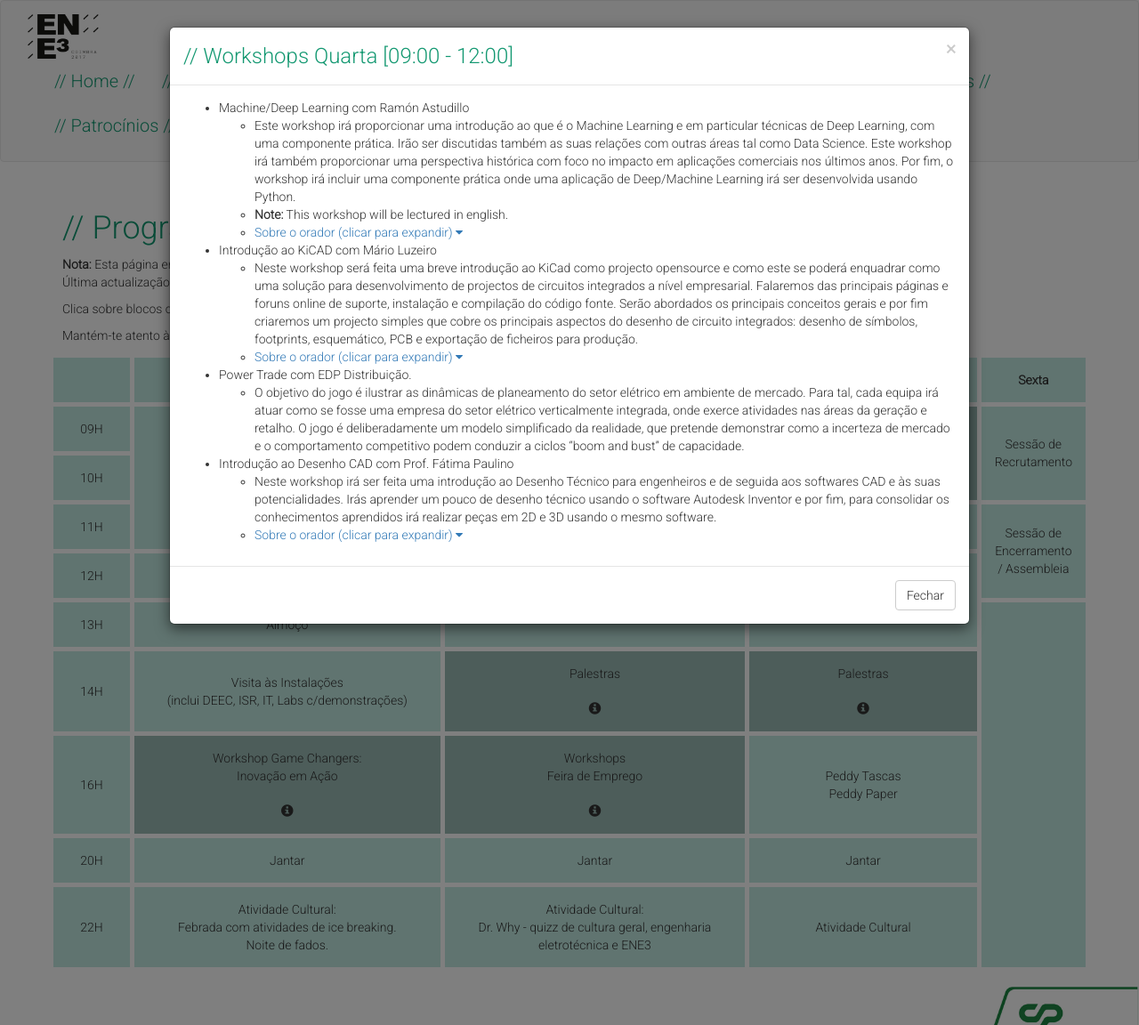
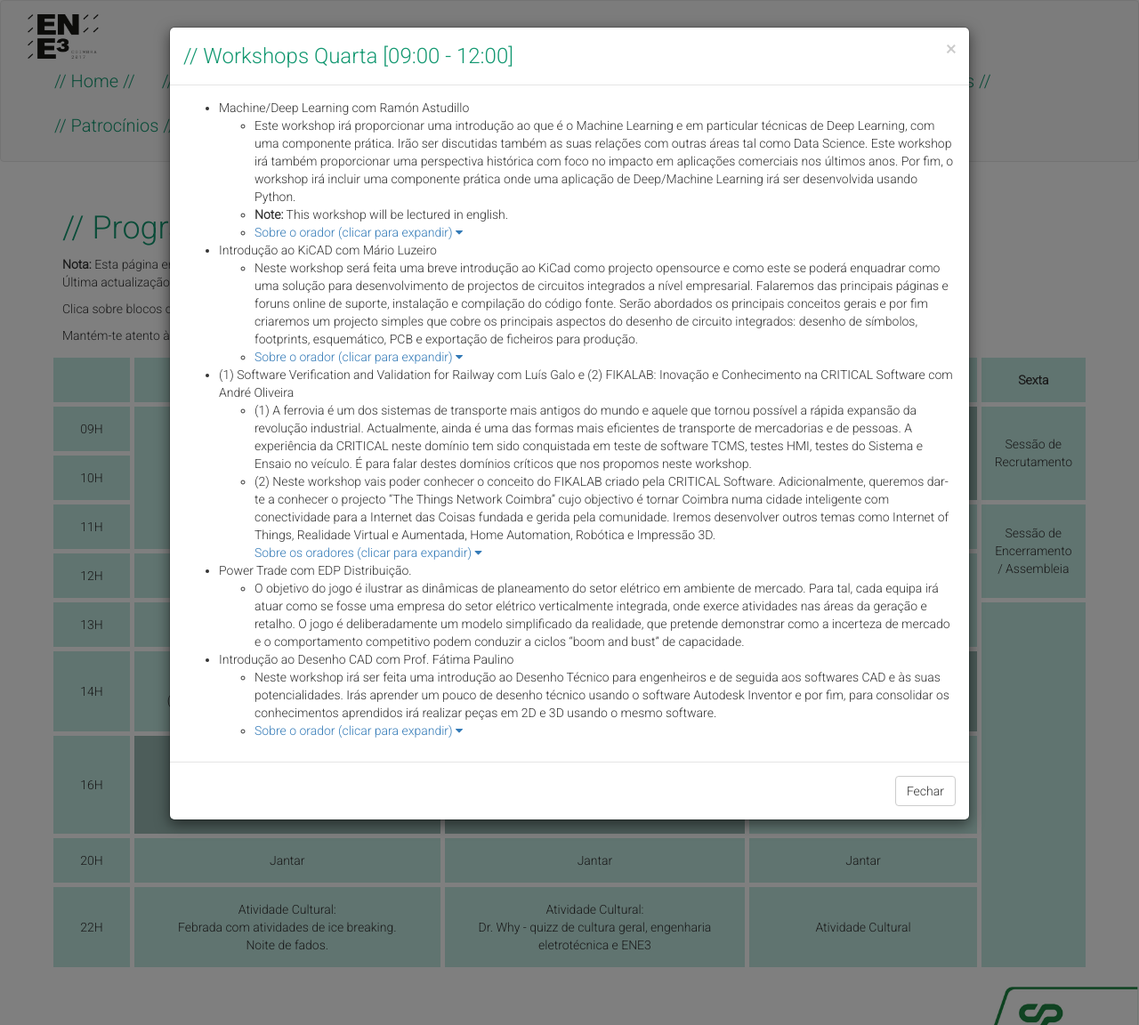
Before and after one commit to bluetrickpt/ENE3_17, a PHP site: page /program.php in a window 1280 px wide, after a click on "Workshops". Shown: the whole page at 89% size. Run offline with PHP 8.4, Linux system fonts and the light colour scheme; some libraries are stand-ins or nearby versions.

Commit message:
Updates program

```diff
--- a/program.php
+++ b/program.php
@@ -29,7 +29,7 @@
 
         <p>
             <b>Nota:</b> Esta página encontra-se em constante actualização. Novas actividades serão adicionadas e mais
-            detalhes vão sendo publicitados. <br>Última actualização: 16-Aug-2017.
+            detalhes vão sendo publicitados. <br>Última actualização: 22-Agosto-2017.
         </p>
 
         <p>
--- a/table_program/table.html
+++ b/table_program/table.html
@@ -169,6 +169,24 @@
                             </p>
                         </li>
                     </ul>
+
+                    <li>
+                        (1) Software Verification and Validation for Railway com Luís Galo e (2) FIKALAB: Inovação e Conhecimento na CRITICAL Software com André Oliveira
+                        <ul>
+                            <li>(1) A ferrovia é um dos sistemas de transporte mais antigos do mundo e aquele que tornou possível a rápida expansão da revolução industrial. Actualmente, ainda é uma das formas mais eficientes de transporte de mercadorias e de pessoas. A experiência da CRITICAL neste domínio tem sido conquistada em teste de software TCMS, testes HMI, testes do Sistema e Ensaio no veículo. É para falar destes domínios críticos que nos propomos neste workshop.</li>
+                            <li>(2) Neste workshop vais poder conhecer o conceito do FIKALAB criado pela CRITICAL Software. Adicionalmente, queremos dar-te a conhecer o projecto “The Things Network Coimbra” cujo objectivo é tornar Coimbra numa cidade inteligente com conectividade para a Internet das Coisas fundada e gerida pela comunidade. Iremos desenvolver outros temas como Internet of Things, Realidade Virtual e Aumentada, Home Automation, Robótica e Impressão 3D.</li>
+                            <a data-toggle="collapse" href="#collapseCritical">Sobre os oradores (clicar para expandir) <i class="fa fa-caret-down" aria-hidden="true"></i></a>
+
+                            <p class="collapse" id="collapseCritical">
+                                Luís Galo trabalha na CRITICAL Software há 5 anos como Project Engineer na área de Safety CRITICAL (projectos de elevada criticidade em negócios habitualmente de risco: defesa, aeronáutica, railway, …). Formado em Engenharia Electromecânica pelo Instituto Superior de Engenharia de Coimbra, o Luís é também apaixonado por multimédia e não larga a sua câmara de filmar!”
+                                <br><br>
+                                André Oliveira é um programador de software que gosta de programar, em qualquer área ou linguagem, embora com um interesse especial por Assembly, compiladores, e sistemas operativos.
+                                O André é atualmente Senior Engineer na CRITICAL Software e tem um Mestrado em Engenharia Eletrotécnica e de Computadores pelo Instituto Superior Técnico.
+                            </p>
+
+                        </ul>
+                    </li>
+
                     <li>
                         Power Trade com EDP Distribuição.
                         <ul>
@@ -394,6 +412,9 @@
                     <li>Bitalino com Hugo Silva</li>
                     <ul>
                         <li>
+                            Neste workshop iremos focar-nos no Bitalino, um toolkit bastante versátil composto por hardware low-cost e software, que foi criado para que qualquer pessoa fosse capaz de criar projetos e aplicações usando dados fisiológicos. O hardware consiste num sistema de aquisição de biossinais modular e sem fios, que pode ser usado para adquirir dados em tempo real, interagindo com outros dispositivos (Arduino ou Raspberry Pi), ou realizar prototipagem rápida de aplicação para o utilizador final. O software compreende uma série de APIs, uma toolbox de processamento de biossinais e uma framework de aquisição de dados em tempo real o seu processamento.
+                        </li>
+                        <li>
                             <a data-toggle="collapse" href="#collapseBit">Sobre o orador (clicar para expandir) <i class="fa fa-caret-down" aria-hidden="true"></i></a>
 
                             <p class="collapse" id="collapseBit">
@@ -448,6 +469,11 @@
                     </ul>
 
                     <li>Programação de robôs móveis usando ROS com Prof. Rui Rocha</li>
+                    <ul>
+                        <li>
+                            ROS é um middleware, isto é, uma coleção de frameworks, para desenvolvimento de soluções robóticas. Neste workshop vai poder aprender como funciona este middleware e meter as mãos na massa programando robots móveis.
+                        </li>
+                    </ul>
 
                     <li>Electrónica e Microcontroladores, “mãos na massa” - transformando estudantes de EEC em "makers” com Prof. João Filipe Ferreira</li>
                     <ul>
```
